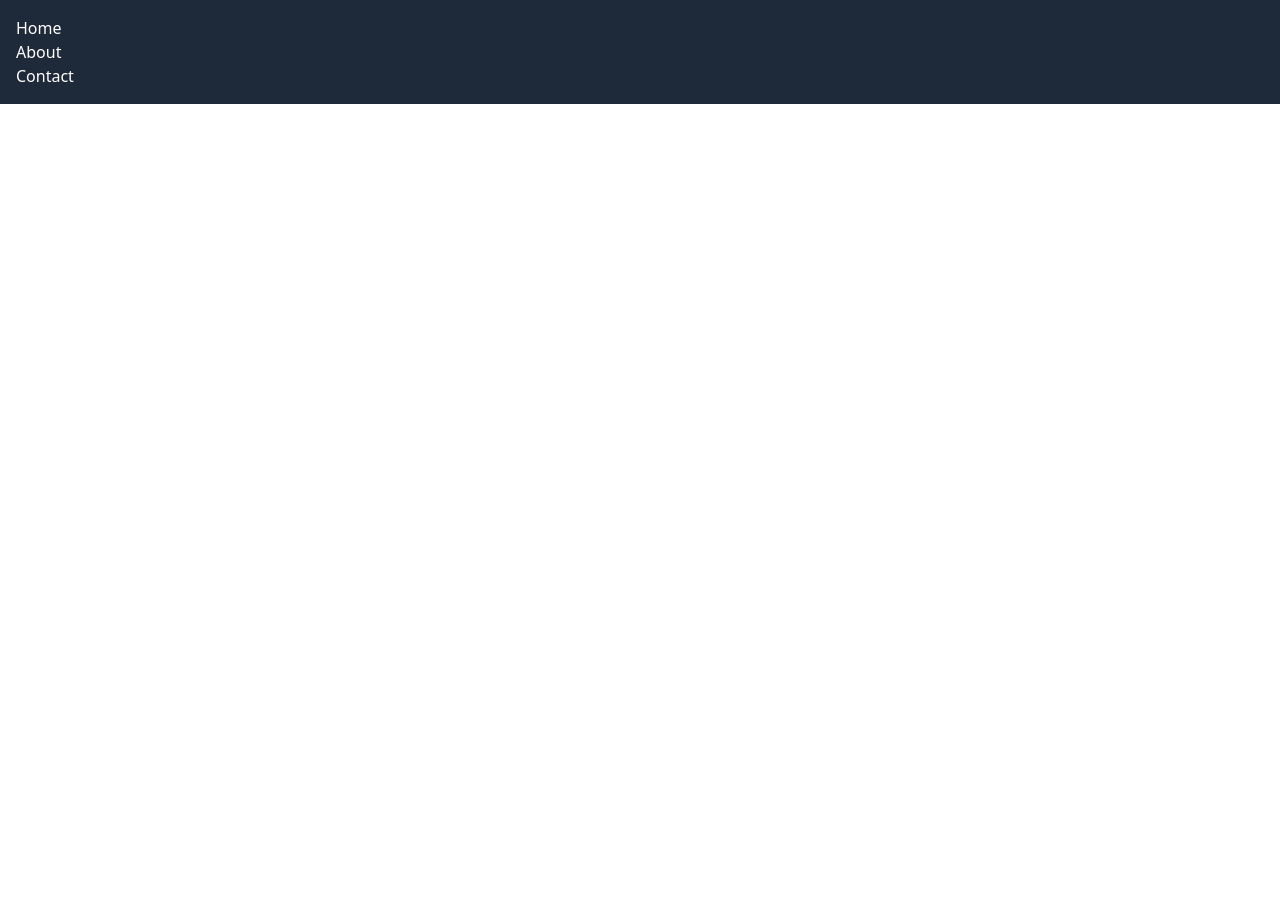
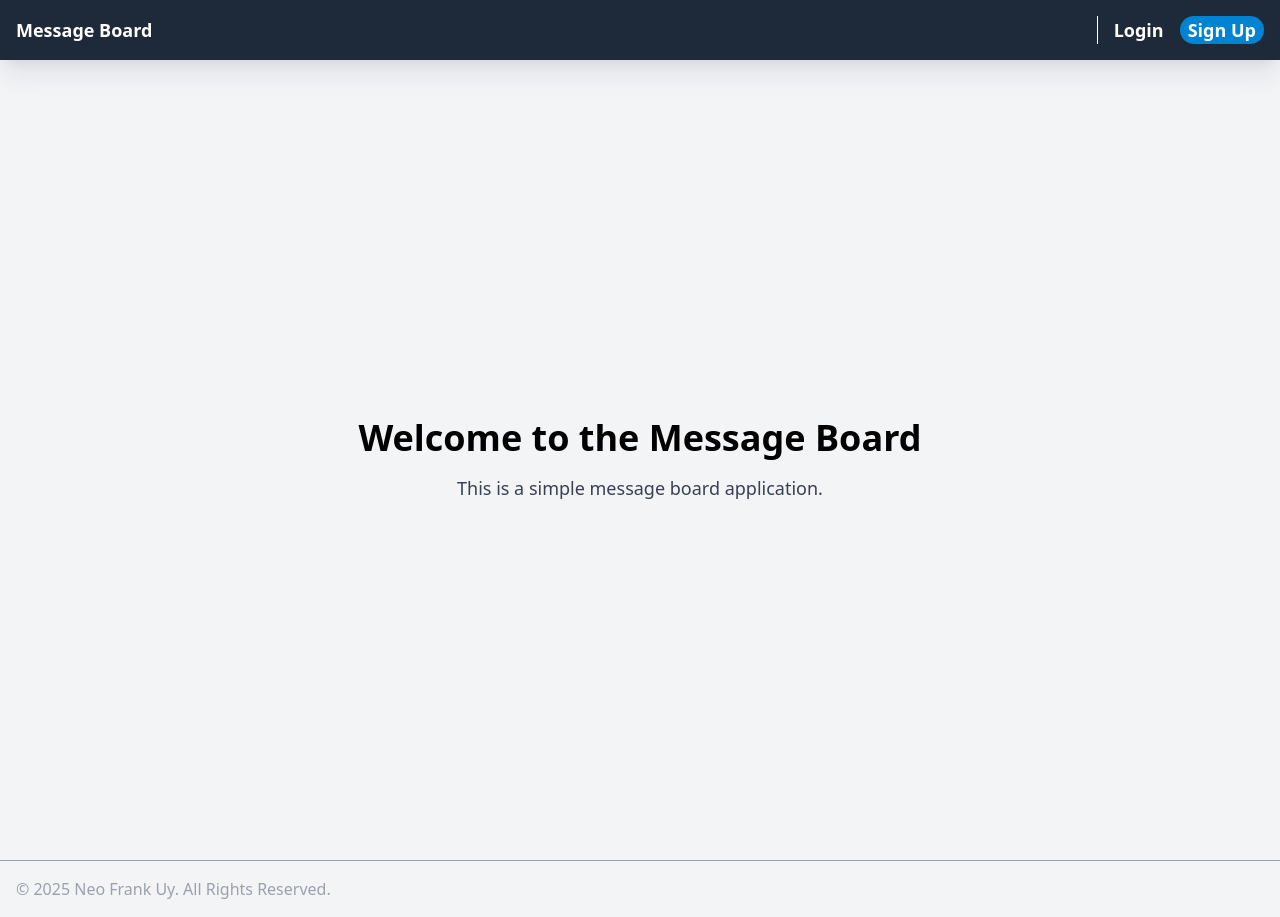
Before and after one commit to neofrank1/message_board_ts, a Next.js app: page / in a window 1280 px wide. Before the commit the page ends 800 px from the top, so only its background shows below. Built offline with nearby package versions, Linux system fonts and the light colour scheme.

Commit message:
Add Auth Folder and Cards and footer in component

```diff
--- /dev/null
+++ b/components/card/card.tsx
@@ -0,0 +1,15 @@
+import CardFooter from './card_footer';
+import CardBody from './card_body';
+import CardHeader from './card_header';
+
+function Card() {
+    return (
+        <div className="bg-white shadow-md rounded-lg overflow-hidden">
+            <CardHeader />
+            <CardBody />
+            <CardFooter />
+        </div>
+    );
+}
+
+export default Card
--- /dev/null
+++ b/components/card/card_body.tsx
@@ -0,0 +1,9 @@
+function CardBody() {
+    return (
+        <div className="p-4 bg-white border-b-1">
+            <p className="text-gray-700">This is the body of the card.</p>
+        </div>
+    );
+}
+
+export default CardBody;
--- /dev/null
+++ b/components/card/card_footer.tsx
@@ -0,0 +1,9 @@
+function CardFooter() {
+    return (
+        <div className="flex justify-between items-center p-4 bg-gray-100 border-t-1">
+            <p className="text-gray-600">© 2025 Neo Frank Uy. All Rights Reserved.</p>
+        </div>
+    );
+}
+
+export default CardFooter;
--- /dev/null
+++ b/components/card/card_header.tsx
@@ -0,0 +1,10 @@
+function CardHeader() {
+    return (
+        <div className="flex justify-between items-center p-4 bg-gray-100 border-b-1">
+            <h2 className="text-xl font-semibold text-gray-800">Card Header</h2>
+            <button className="text-gray-600 hover:text-gray-800">Action</button>
+        </div>
+    );
+}
+
+export default CardHeader;
--- /dev/null
+++ b/components/footer/footer.tsx
@@ -0,0 +1,9 @@
+function Footer() {
+    return (
+        <footer className="relative bg-gray-100 w-full text-gray-400 flex justify-between items-center p-4 border-t-1">
+            <p>© 2025 Neo Frank Uy. All Rights Reserved.</p>
+        </footer>
+    );
+}
+
+export default Footer;
--- a/components/navbar/navbar.tsx
+++ b/components/navbar/navbar.tsx
@@ -1,11 +1,22 @@
 function Navbar() {
     return (
-        <nav className="w-full bg-gray-800 text-white p-4 ">
-            <ul>
-                <li><a href="/">Home</a></li>
-                <li><a href="/about">About</a></li>
-                <li><a href="/contact">Contact</a></li>
-            </ul>
+        <nav className="relative w-full bg-gray-800 text-white p-4 shadow-xl/20 shadow-gray-400">
+            <div className="mx-auto grid grid-cols-2 gap-4 grid-rows-1">
+                <div>
+                    <a href="/" className="text-lg font-bold flex justify-start hover:text-gray-300">
+                        Message Board
+                    </a>
+                </div>
+                <div className="flex justify-end space-x-4">
+                    <div className="border-r-1 px-2"></div>
+                    <a href="/auth/login" className="text-lg font-bold flex justify-end hover:text-gray-300">
+                        Login
+                    </a>
+                    <a href="/auth/register" className="text-lg font-bold flex justify-end hover:text-gray-300 border-0 rounded-2xl px-2 bg-sky-600 hover:bg-gray-800">
+                        Sign Up
+                    </a>
+                </div>
+            </div>
         </nav>
     );
 }
--- /dev/null
+++ b/src/app/auth/login/page.tsx
@@ -0,0 +1,9 @@
+function Login() {
+    return (
+        <div className="h-screen flex flex-col items-center justify-center bg-gray-100">
+            <h2>Hello World</h2>
+        </div>
+    );
+}
+
+export default Login;
--- /dev/null
+++ b/src/app/auth/register/page.tsx
@@ -0,0 +1,7 @@
+function Register() {
+    return(
+        <div>Hello World!</div>
+    );
+}
+
+export default Register;
--- a/src/app/login/page.tsx
+++ /dev/null
@@ -1,8 +0,0 @@
-export default function Login() {
-    return (
-        <div>
-            <h1>Login Page</h1>
-            <p>Please enter your credentials to log in.</p>
-        </div>
-    );
-}
--- a/src/app/page.tsx
+++ b/src/app/page.tsx
@@ -1,9 +1,15 @@
 import Navbar from "../../components/navbar/navbar";
+import Footer from "../../components/footer/footer";
 
 export default function index() {
     return (
         <div>
             <Navbar />
+            <div className="flex flex-col items-center justify-center min-h-screen bg-gray-100">
+                <h1 className="text-4xl font-bold mb-4">Welcome to the Message Board</h1>
+                <p className="text-lg text-gray-700">This is a simple message board application.</p>
+            </div>
+            <Footer />
         </div>
     );
 }
```
Also changed, not shown: package.json (+9 -6 lines), 1 other file (tests, documents, lock files or other folders).
